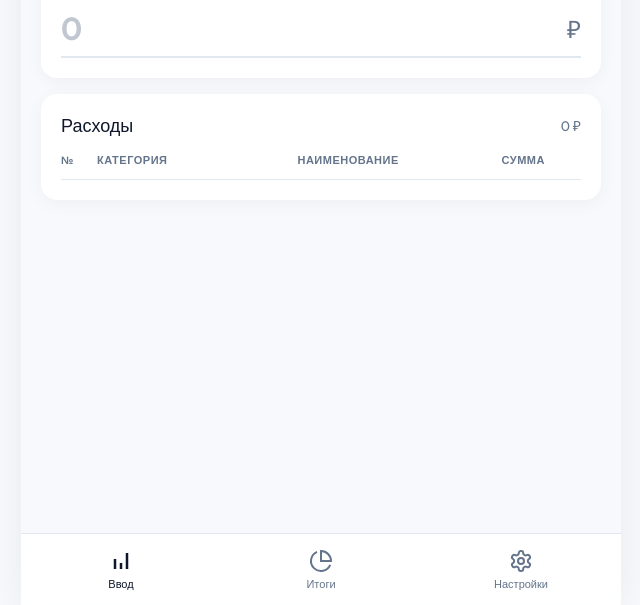
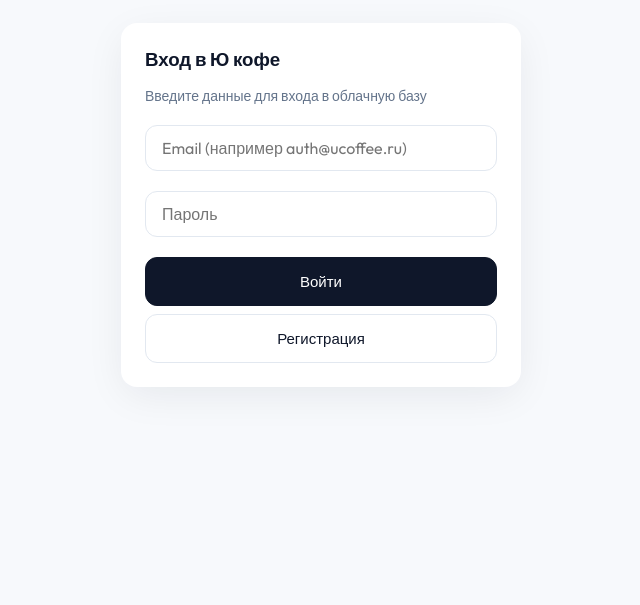
Before and after one commit to yuraertsev-blip/u-coff-FINANCE, a website: page index.html in a window 1280 px wide. Shown: the part 195-800 px from the top of the page, without its empty margins (319-959 px from the left). Drawn offline with nearby package versions, Linux system fonts and the light colour scheme.

Commit message:
Update index.html

```diff
--- a/index.html
+++ b/index.html
@@ -12,8 +12,24 @@
     <link rel="icon" type="image/svg+xml" href="icon.svg">
     <link rel="apple-touch-icon" href="icon.svg">
     <script src="https://cdnjs.cloudflare.com/ajax/libs/exceljs/4.3.0/exceljs.min.js"></script>
+    <script src="https://www.gstatic.com/firebasejs/9.22.2/firebase-app-compat.js"></script>
+    <script src="https://www.gstatic.com/firebasejs/9.22.2/firebase-firestore-compat.js"></script>
+    <script src="https://www.gstatic.com/firebasejs/9.22.2/firebase-auth-compat.js"></script>
 </head>
 <body>
+    <div id="auth-overlay">
+        <div class="modal-card" style="margin: auto;">
+            <h3>Вход в Ю кофе</h3>
+            <p style="margin-bottom: 20px; font-size: 14px; color: var(--text-muted)">Введите данные для входа в облачную базу</p>
+            <input type="email" id="auth-email" class="modal-input" placeholder="Email (например auth@ucoffee.ru)" autocomplete="email">
+            <input type="password" id="auth-pwd" class="modal-input" placeholder="Пароль" autocomplete="current-password">
+            <div style="display:flex; flex-direction:column; gap:8px;">
+                <button id="auth-login-btn" class="btn-outline primary">Войти</button>
+                <button id="auth-reg-btn" class="btn-outline">Регистрация</button>
+            </div>
+            <p id="auth-error" style="color: var(--accent-expense); font-size: 13px; margin-top: 12px; display: none;"></p>
+        </div>
+    </div>
     <div id="app">
         <!-- Views will be dynamically injected here -->
         <main id="view-container">
```
